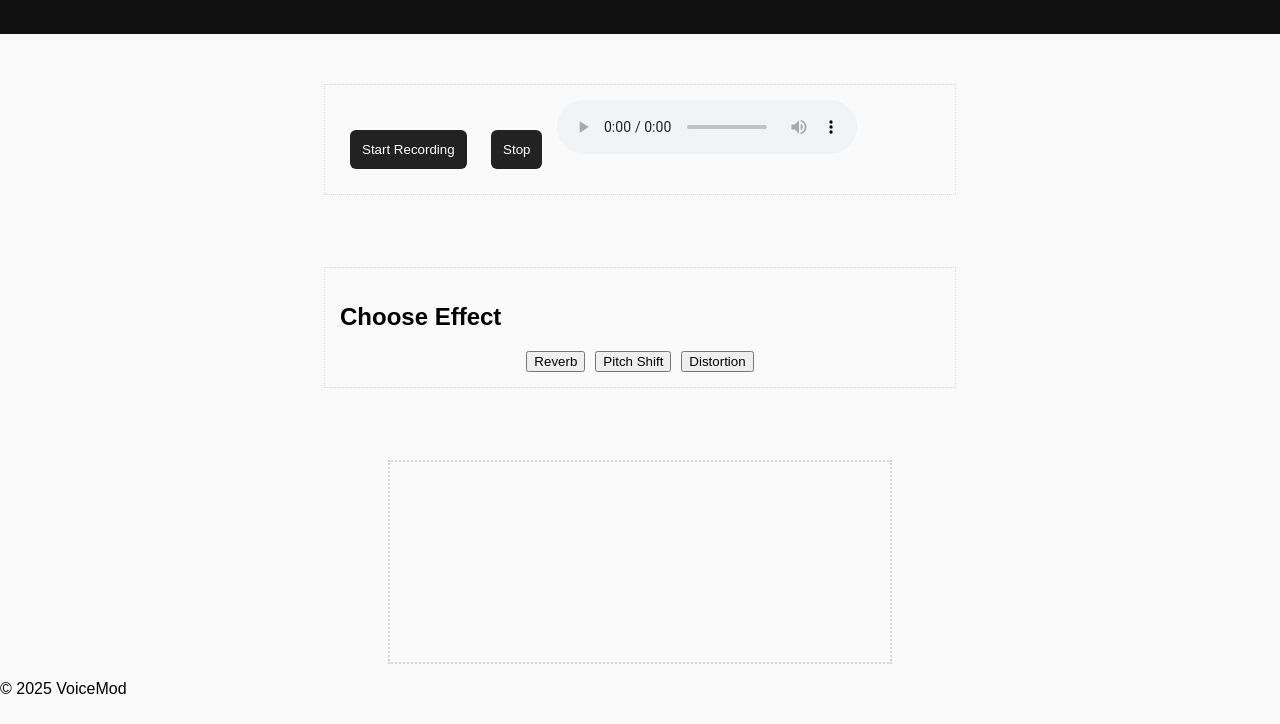
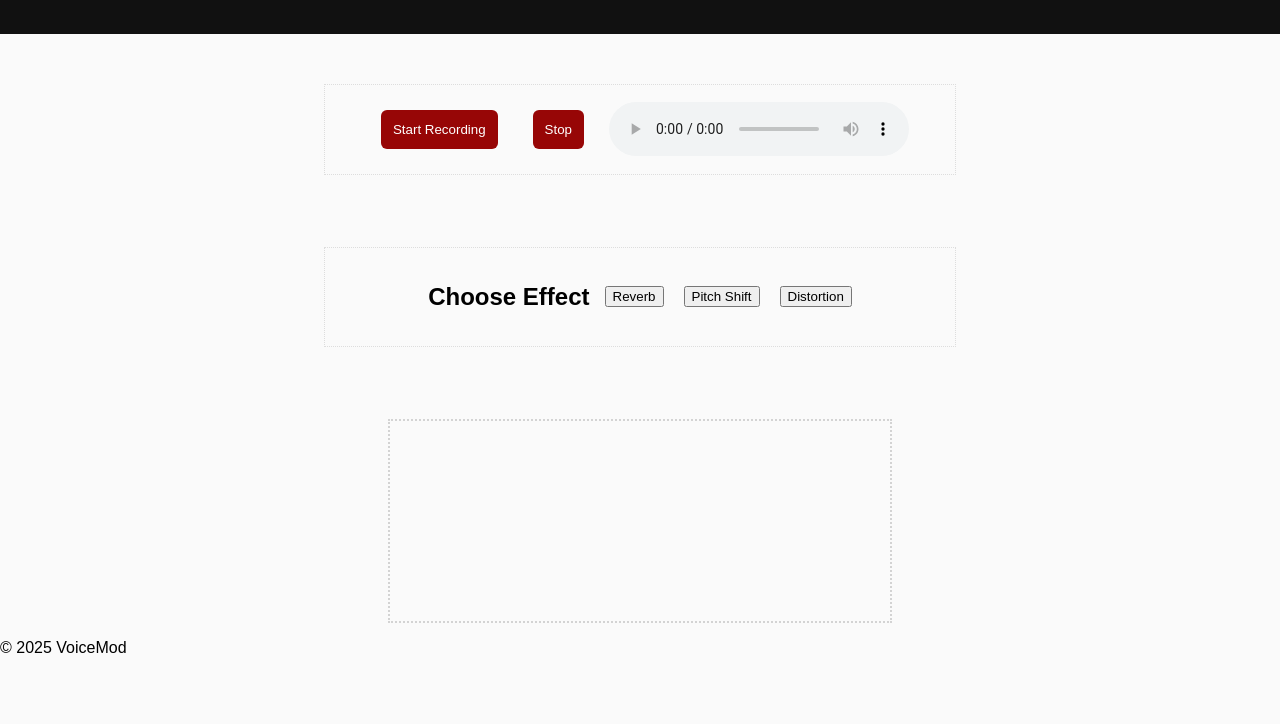
Before and after one commit to basnoalexia/Voice-Modulator, a plain HTML site: page index.html in a window 1280 px wide. Shown: the part 76-800 px from the top of the page. Drawn offline with Linux system fonts and the light colour scheme.

Commit message:
Update style.css

```diff
--- a/style.css
+++ b/style.css
@@ -27,22 +27,30 @@ header {
     border: 1px dotted #ddd;
     width: 80%;
     max-width: 600px;
+    display: flex;
+    align-items: center;
+    flex-wrap: wrap;
+    justify-content: center;
+    gap: 15px;
 }
 
 .effect-buttons {
     display: flex;
-    gap: 10px;
+    gap: 20px;
     justify-content: center;
+    align-items: center;
+
 }
 
 .effect, .effect-button {
     margin: 10px;
     padding: 12px;
-    background: #222;
+    background: #970606;
     color: white;
     border: none;
     border-radius: 6px;
     cursor: pointer;
+    text-align: center;
 }
 
 canvas {
```
